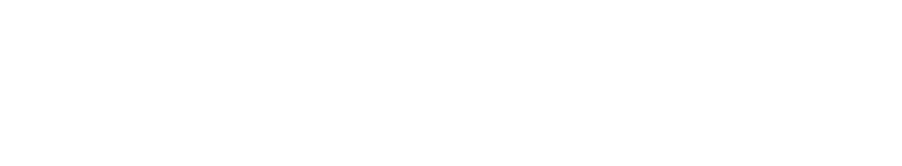
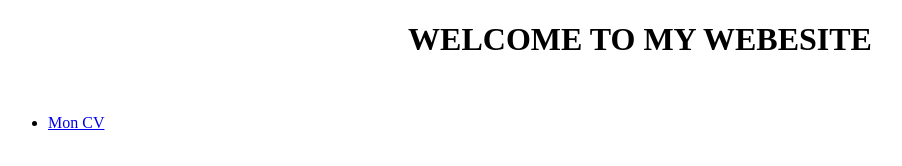
Before and after one commit to MaryamOuafik/MaryamOuafik.github.io, a plain HTML site: page index.html in a window 1280 px wide. Shown: the whole page, without its empty margins (0-902 px from the left). Drawn offline with Linux system fonts and the light colour scheme.

Commit message:
Update index.html

```diff
--- a/index.html
+++ b/index.html
@@ -1,4 +1,4 @@
-<!DOCTYPE html>
+  <!DOCTYPE html>
 <html lang="en" dir="ltr">
   <head>
     <meta charset="utf-8">
@@ -6,10 +6,14 @@
   </head>
   <body>
   		<center>
-		<h1></h1> <br>
+		<h1> WELCOME TO MY WEBESITE </h1> <br>
   		</center>
   		<p>
-
+        <ul>
+          <li>
+            <a href="monCV.html">Mon CV</a>
+          </li>
+        </ul>
   	 	</p>
 
   </body>
```
